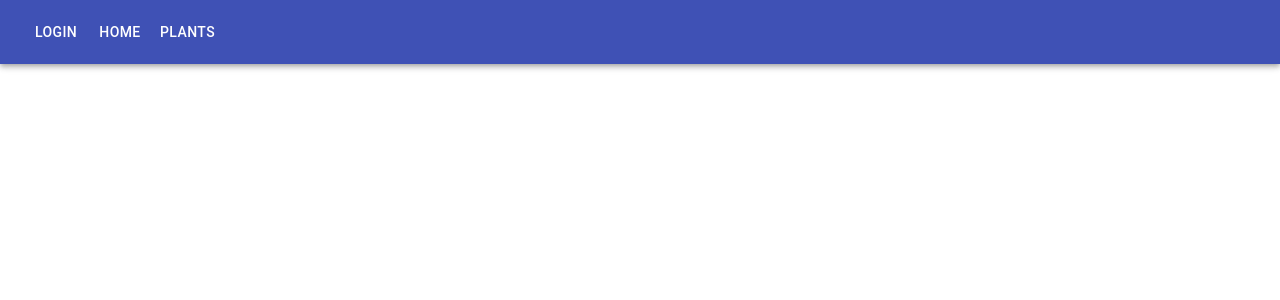
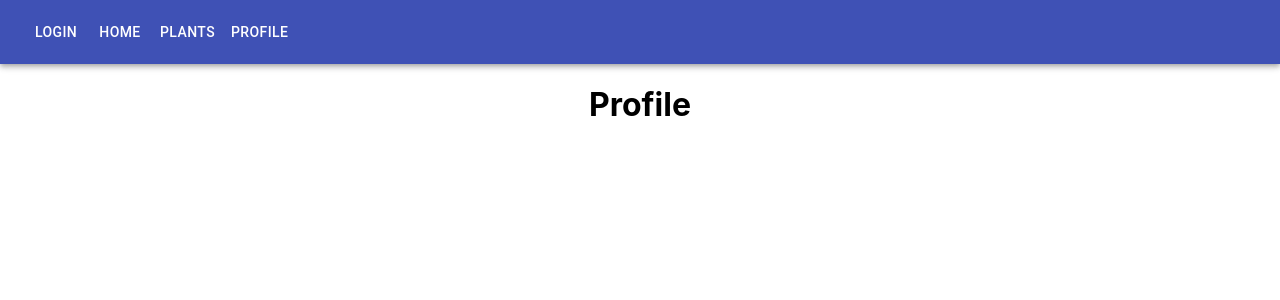
Before and after one commit to chstamm/plant-app, a React (Create React App) app: page /profile in a window 1280 px wide. Shown: the top 300 px of the page. Built offline with nearby package versions, Linux system fonts and the light colour scheme; no server answers.

Commit message:
Put in Profile Route

```diff
--- a/package.json
+++ b/package.json
@@ -18,6 +18,7 @@
     "react-dom": "^16.13.1",
     "react-router-dom": "^5.2.0",
     "react-scripts": "3.4.3",
+    "react-transition-group": "^4.4.1",
     "yup": "^0.29.3"
   },
   "scripts": {
--- a/src/App.js
+++ b/src/App.js
@@ -4,6 +4,7 @@ import "./App.css";
 import Layout from "./Components/MainLayout/Layout";
 import Home from "./Components/Home"
 import PlantList from "../src/Components/PlantListPage/PlantList";
+import Profile from "../src/Components/Profile";
 import { PlantContextProvider } from "./contexts/PlantContext";
 import AuthContextProvider from "./contexts/AuthContext";
 
@@ -18,6 +19,7 @@ function App() {
             <Layout />
             <Route path="/" exact component={Home} />
             <Route path="/plants" exact component={PlantList} />
+            <Route path="/profile" exact component={Profile} />
           </div>
         </PlantContextProvider>
       </AuthContextProvider>
--- a/src/Components/MainLayout/Layout.js
+++ b/src/Components/MainLayout/Layout.js
@@ -1,20 +1,13 @@
-import React, {useState, useContext} from "react";
-import {
-  AppBar,
-  Toolbar,
-  Button,
-  makeStyles,
-} from "@material-ui/core";
-import Login from '../WelcomePage/Login';
-import {AuthContext} from "../../contexts/AuthContext"
-import {NavLink} from "react-router-dom";
-
-
+import React, { useState, useContext } from "react";
+import { AppBar, Toolbar, Button, makeStyles } from "@material-ui/core";
+import Login from "../WelcomePage/Login";
+import { AuthContext } from "../../contexts/AuthContext";
+import { NavLink } from "react-router-dom";
 
 const Navbar = () => {
-    const [loginOpen, setLoginOpen] = useState(false)
-    // set to true if you want dialog to open first
-    const authContext = useContext(AuthContext);
+  const [loginOpen, setLoginOpen] = useState(false);
+  // set to true if you want dialog to open first
+  const authContext = useContext(AuthContext);
 
   const useStyles = makeStyles((theme) => ({
     root: {
@@ -29,51 +22,58 @@ const Navbar = () => {
     links: {
       textDecoration: "none",
       color: "white",
-    }
+    },
   }));
 
   const classes = useStyles();
 
-
-
   const handleAuth = () => {
     if (authContext.isAuth) {
-      authContext.logout()
-      setLoginOpen(false)
-      return
+      authContext.logout();
+      setLoginOpen(false);
+      return;
     }
     if (!authContext.isAuth) {
       if (!loginOpen) {
-        setLoginOpen(true)
-        return
+        setLoginOpen(true);
+        return;
       }
-      setLoginOpen(false)
+      setLoginOpen(false);
     }
-  }
-
+  };
 
   return (
     <div className={classes.root}>
       <AppBar position="static">
         <Toolbar>
-
-
-         {
-          authContext.isAuth ? <Button color='inherit' onClick={handleAuth}> Logout </Button> :
-        <Button color='inherit' onClick={handleAuth}> Login </Button>
-         }
+          {authContext.isAuth ? (
+            <Button color="inherit" onClick={handleAuth}>
+              {" "}
+              Logout{" "}
+            </Button>
+          ) : (
+            <Button color="inherit" onClick={handleAuth}>
+              {" "}
+              Login{" "}
+            </Button>
+          )}
           <Button>
-          <NavLink className={classes.links} to="/">Home</NavLink>
+            <NavLink className={classes.links} to="/">
+              Home
+            </NavLink>
           </Button>
           <Button>
-          <NavLink className={classes.links} to="/plants">Plants</NavLink>
+            <NavLink className={classes.links} to="/plants">
+              Plants
+            </NavLink>
           </Button>
-
-
-
-
+          <Button>
+            <NavLink className={classes.links} to="/profile">
+              Profile
+            </NavLink>
+          </Button>
         </Toolbar>
-        <Login open={loginOpen} onClose={handleAuth}/>
+        <Login open={loginOpen} onClose={handleAuth} />
       </AppBar>
     </div>
   );
--- /dev/null
+++ b/src/Components/Profile.js
@@ -0,0 +1,11 @@
+import React from 'react';
+
+const Profile = () => {
+    return (
+        <div>
+            <h1>Profile</h1>
+        </div>
+    )
+}
+
+export default Profile
```
